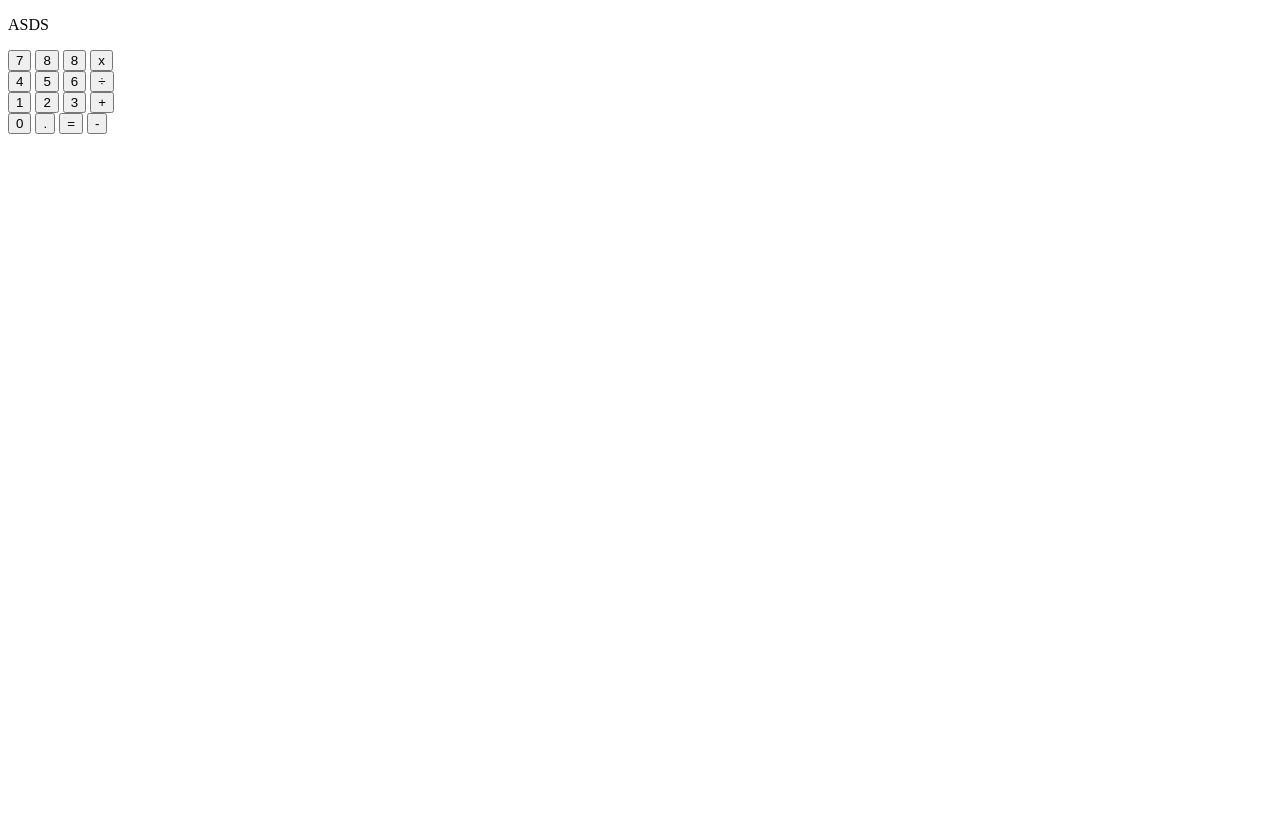
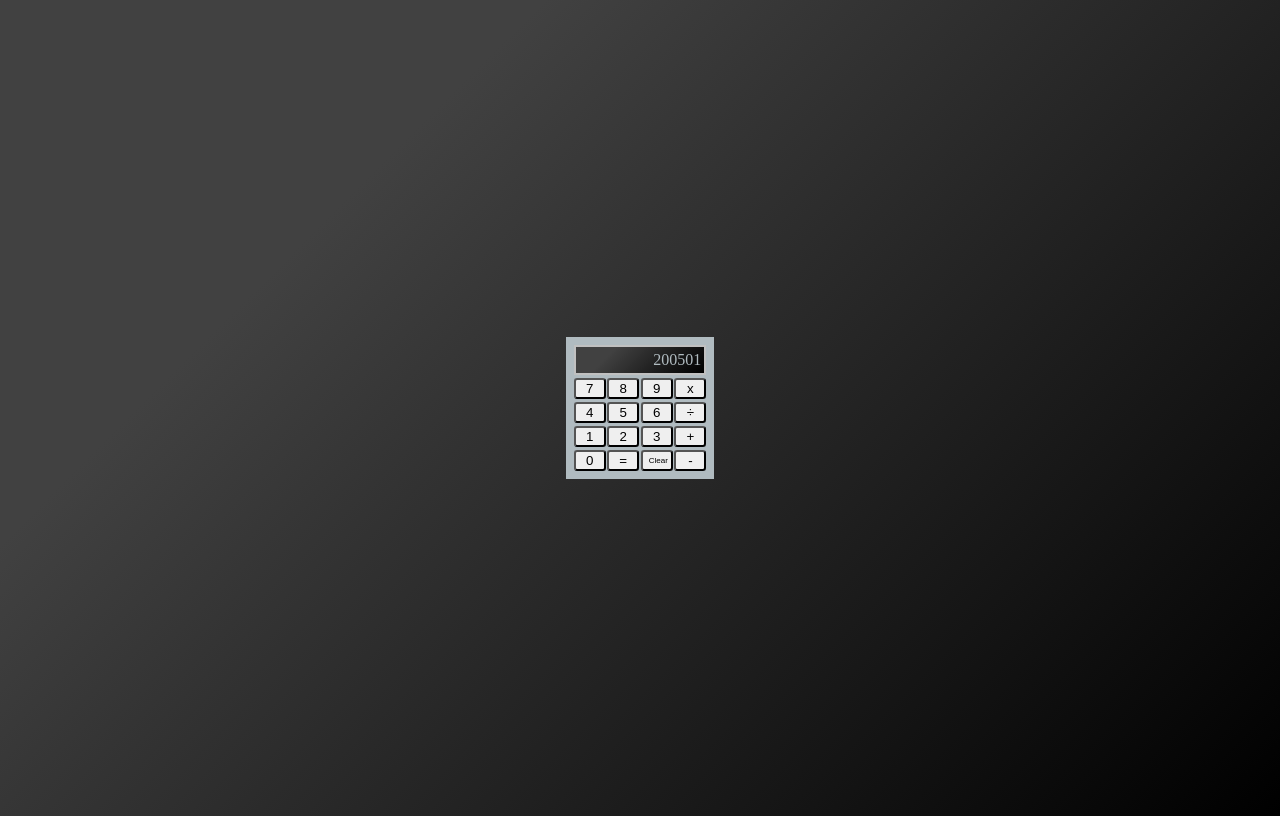
Before and after one commit to An7onioRS/calculator-proj, a plain HTML site: page index.html in a window 1280 px wide. Drawn offline with Linux system fonts and the light colour scheme.

Commit message:
Fix style issues with rows and buttons

```diff
--- a/index.html
+++ b/index.html
@@ -4,17 +4,17 @@
     <meta charset="UTF-8">
     <meta http-equiv="X-UA-Compatible" content="IE=edge">
     <meta name="viewport" content="width=device-width, initial-scale=1.0">
+    <link rel="stylesheet" href="styles.css">
+    <script src="script.js"></script>
     <title>Calculator</title>
 </head>
 <body>
     <div class="main-container">
-        <div class="row-container">
-            <p class="display-results">ASDS</p>
-        </div>
+        <div class="row-container display-results">200501</div>
         <div class="row-container">
             <button class="number">7</button>
             <button class="number">8</button>
-            <button class="number">8</button>
+            <button class="number">9</button>
             <button class="operator">x</button>
         </div>
         <div class="row-container">
@@ -31,8 +31,8 @@
         </div>
         <div class="row-container">
             <button class="number">0</button>
-            <button class="number">.</button>
             <button class="equal-sign">=</button>
+            <button class="clear">Clear</button>
             <button class="operator">-</button>
         </div>
     </div>
--- a/styles.css
+++ b/styles.css
@@ -2,21 +2,51 @@
     box-sizing: border-box;
 }
 
+body {
+    min-height: 100vh;
+    display: flex;
+    flex-direction: column;
+    justify-content: center;
+    background-color: #000000;
+    background-image: linear-gradient(315deg, #000000 0%, #414141 74%);
+}
+
 .main-container {
+    width: fit-content;
+    margin: 0 auto;
     display: flex;
     flex-flow: column wrap;
     justify-content: center;
     align-items: center;
     gap: 0.2rem;
+    padding: 0.5rem;
+    background-color: #B0BBC0;
 }
 
 .row-container {
+    width: 100%; /*I got the width to be the same for all rows but setting the width of the main container to fit-content and then the width to all rows (row-container class) to 100%*/
     display: flex;
     flex-flow: row wrap;
     justify-content:space-around;
     gap: 0.1rem;
 }
 
+.display-results {
+    padding: 0.2rem;
+    justify-content: flex-end;
+    align-items: center;
+    border: 2px solid silver;
+    height: 30px;
+    color: #B0BBC0;
+    background-color: #000000;
+    background-image: linear-gradient(315deg, #000000 0%, #414141 74%);
+}
+
 button {
     width: 2rem;
+    border-radius: 0.2rem;
 }
+
+button.clear {
+    font-size: 8px;
+}
```
Also changed, not shown: 1 other file.
